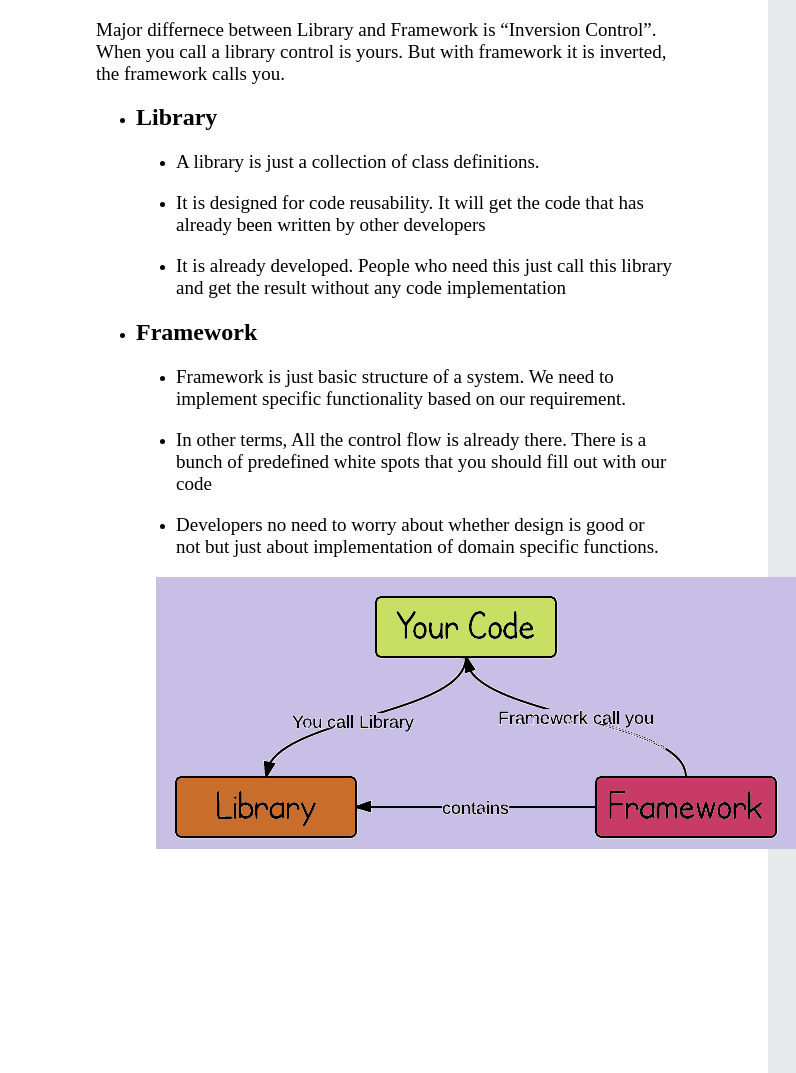
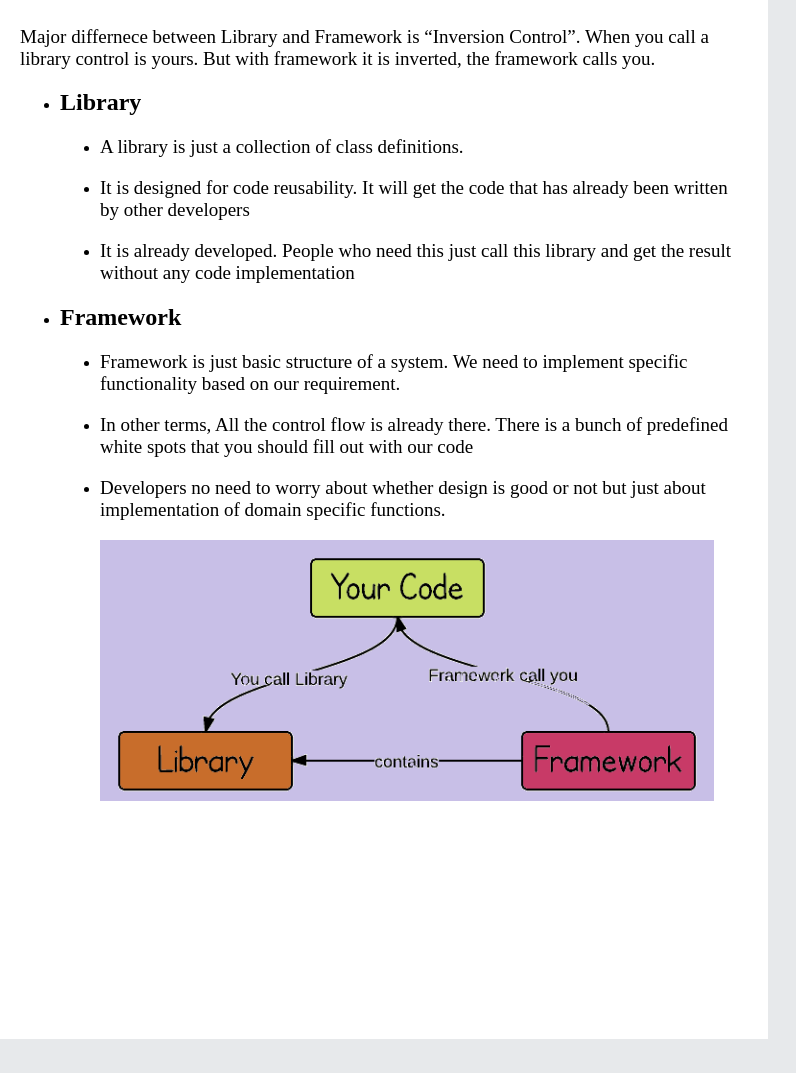
Before and after one commit to SRUJANA-PENUGONDA13/Technical-Blog-1, a plain HTML site: page index.html in a window 768 px wide. Shown: the part 111-1184 px from the top of the page, 796 px wide, since content can reach past the window. After the commit the page ends 1150 px from the top, so only its background shows below. Drawn offline with Linux system fonts and the light colour scheme.

Commit message:
Added Media Queries

```diff
--- a/css/style.css
+++ b/css/style.css
@@ -33,5 +33,22 @@ ul
     list-style-type: disc;
 }
 img{
-    margin-left: 60px;
+    margin-left: 5rem;
 }
+
+@media only screen and (min-width:400px ) and (max-width: 800px) {
+    .main-container
+    {
+        max-width: 100% !important;
+        margin: auto !important;
+        background-color:white;
+        padding: 15px !important;
+    }
+    img{
+        max-width: 80vw;
+    }
+    article
+    {
+    padding: 5px !important;
+    }
+}
--- a/index.html
+++ b/index.html
@@ -2,7 +2,6 @@
 <html lang="en">
 <head>
     <meta charset="UTF-8">
-    <meta http-equiv="X-UA-Compatible" content="IE=edge">
     <meta name="viewport" content="width=device-width, initial-scale=1.0">
     <link rel = "stylesheet" href="./css/style.css"/>
     <title>Technical Blog</title>
```
